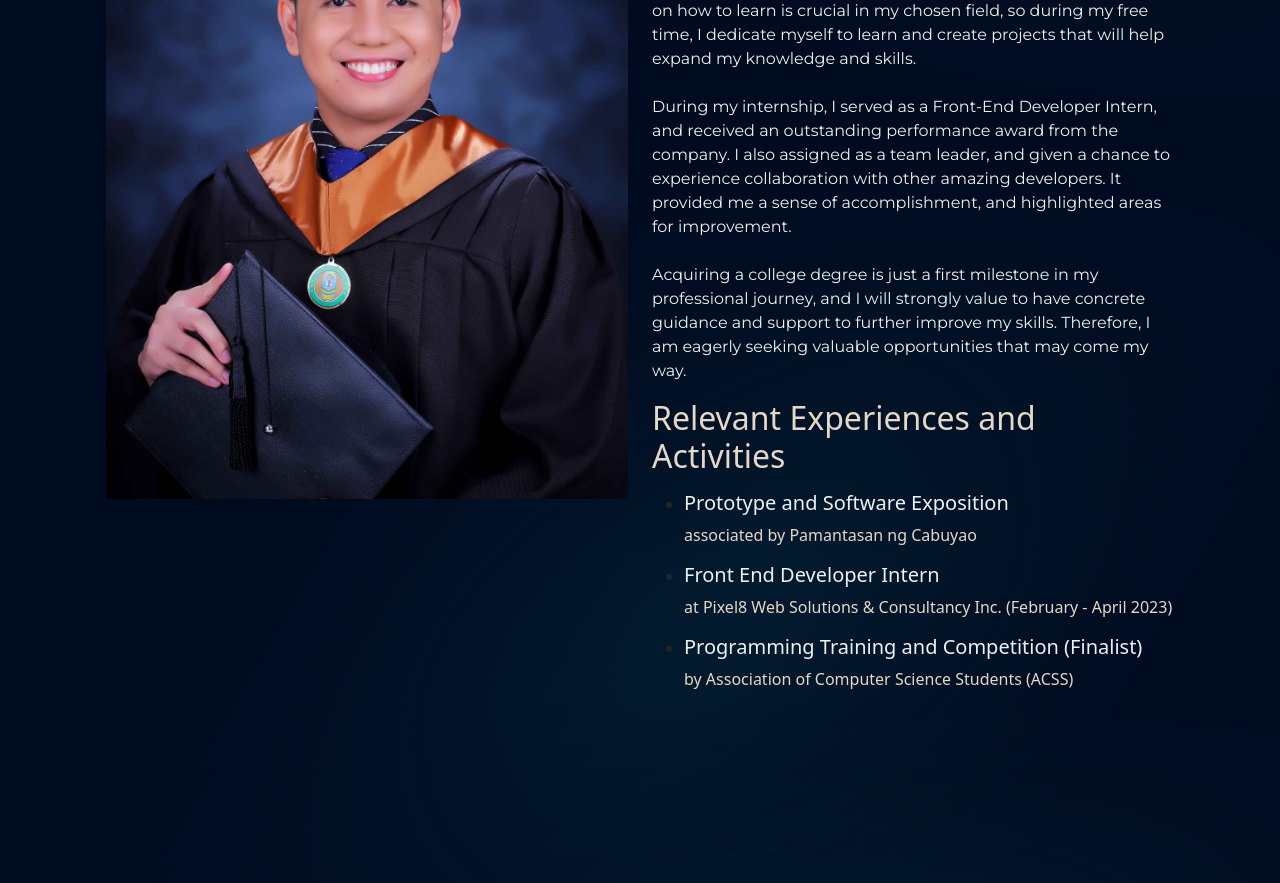
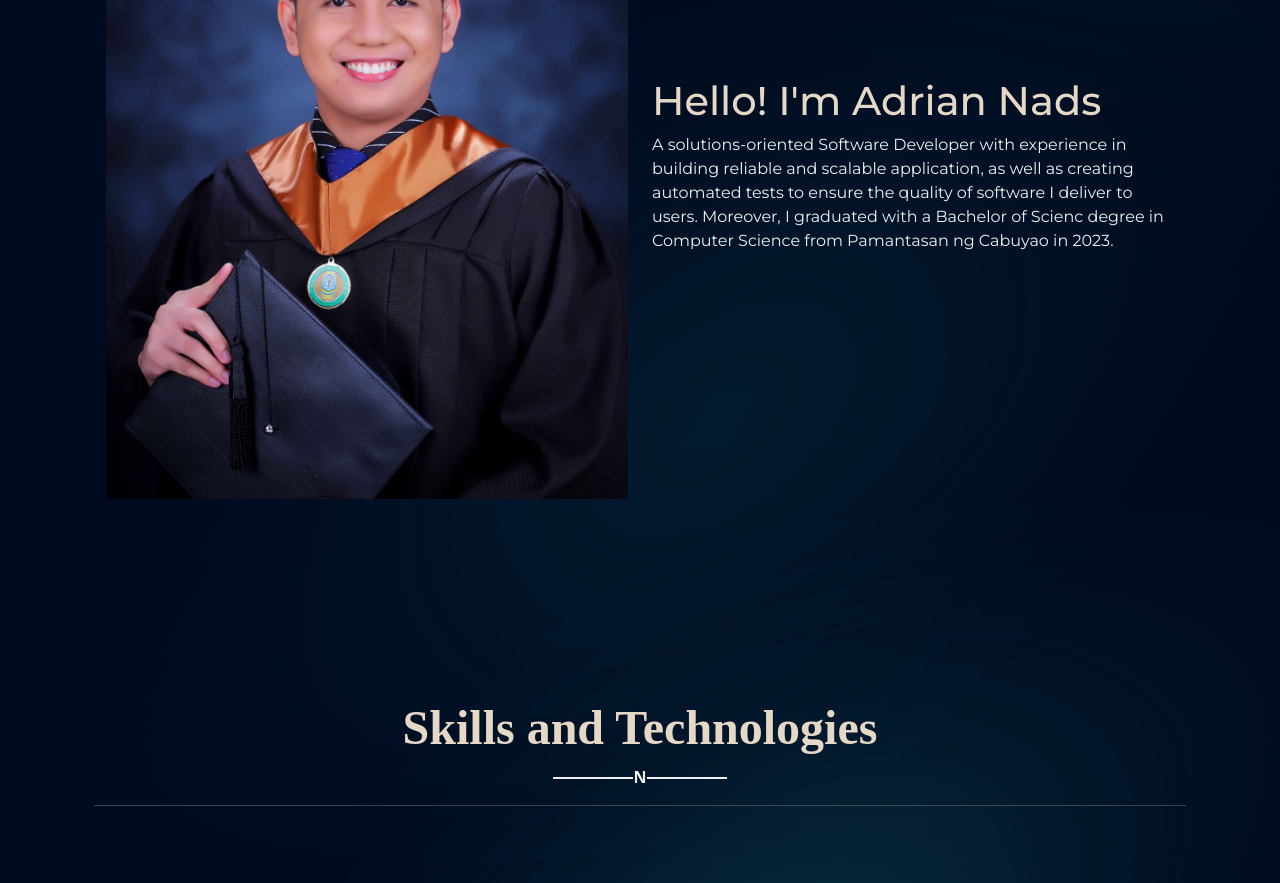
Before and after one commit to adriandotdev/Portfolio-V2023, a React (Vite) app: page / in a window 1280 px wide. Shown: the part 1220-2103 px from the top of the page. Built offline with nearby package versions, Linux system fonts and the light colour scheme; a web font is replaced by a local one.

Commit message:
update About section

```diff
--- a/src/components/main_comp/About.jsx
+++ b/src/components/main_comp/About.jsx
@@ -1,5 +1,4 @@
 import { useContext } from "react";
-import { ListGroup } from "react-bootstrap";
 // import '../../css/main.css';
 import { motion } from "framer-motion";
 import { ThemeContext } from "../../App";
@@ -100,7 +99,7 @@ function About() {
 				<motion.div
 					variants={titleSection}
 					viewport="viewport"
-					className="row align-items-start"
+					className="row align-items-center"
 				>
 					<motion.div
 						variants={image}
@@ -145,29 +144,14 @@ function About() {
 								isNightMode ? "text-contrastColor" : "text-bodyTextColor"
 							}`}
 						>
-							I am a solution-oriented Computer Science graduate from Pamantasan
-							ng Cabuyao, open to entry-level roles in Software
-							Engineering/Development. I acquired hands-on experience through
-							academic coursework and personal projects. Learning on how to
-							learn is crucial in my chosen field, so during my free time, I
-							dedicate myself to learn and create projects that will help expand
-							my knowledge and skills.
-							<br />
-							<br />
-							During my internship, I served as a Front-End Developer Intern,
-							and received an outstanding performance award from the company. I
-							also assigned as a team leader, and given a chance to experience
-							collaboration with other amazing developers. It provided me a
-							sense of accomplishment, and highlighted areas for improvement.
-							<br />
-							<br />
-							Acquiring a college degree is just a first milestone in my
-							professional journey, and I will strongly value to have concrete
-							guidance and support to further improve my skills. Therefore, I am
-							eagerly seeking valuable opportunities that may come my way.
+							A solutions-oriented Software Developer with experience in
+							building reliable and scalable application, as well as creating
+							automated tests to ensure the quality of software I deliver to
+							users. Moreover, I graduated with a Bachelor of Scienc degree in
+							Computer Science from Pamantasan ng Cabuyao in 2023.
 						</motion.p>
 
-						<motion.div
+						{/* <motion.div
 							className="d-xl-none"
 							variants={titleAnimation}
 							viewport="viewport"
@@ -245,8 +229,8 @@ function About() {
 									</p>
 								</ListGroup.Item>
 							</ListGroup>
-						</motion.div>
-						<motion.div
+						</motion.div> */}
+						{/* <motion.div
 							className="d-none d-xl-block"
 							variants={titleAnimation}
 							viewport="viewport"
@@ -299,7 +283,7 @@ function About() {
 									</span>
 								</li>
 							</ul>
-						</motion.div>
+						</motion.div> */}
 					</motion.div>
 				</motion.div>
 			</motion.div>
```
